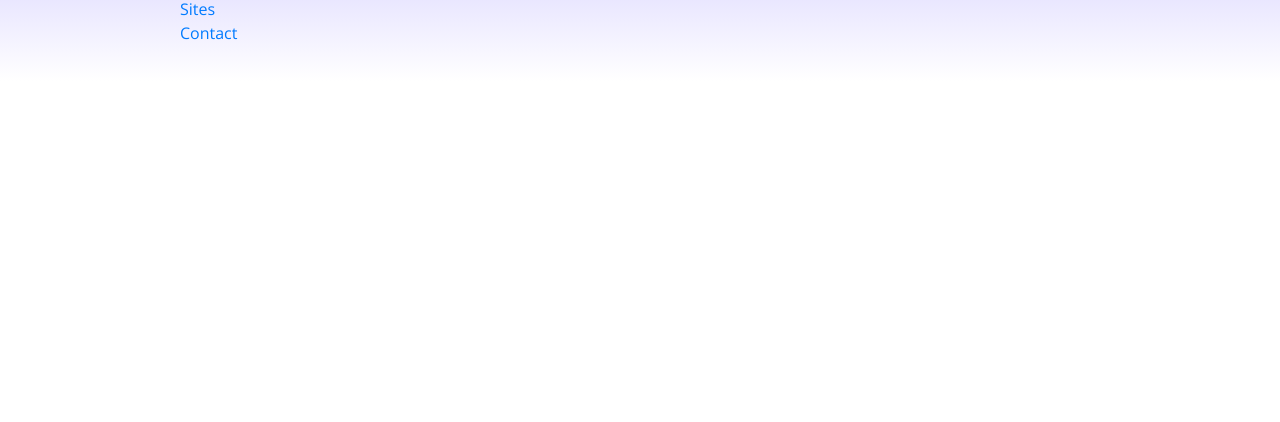
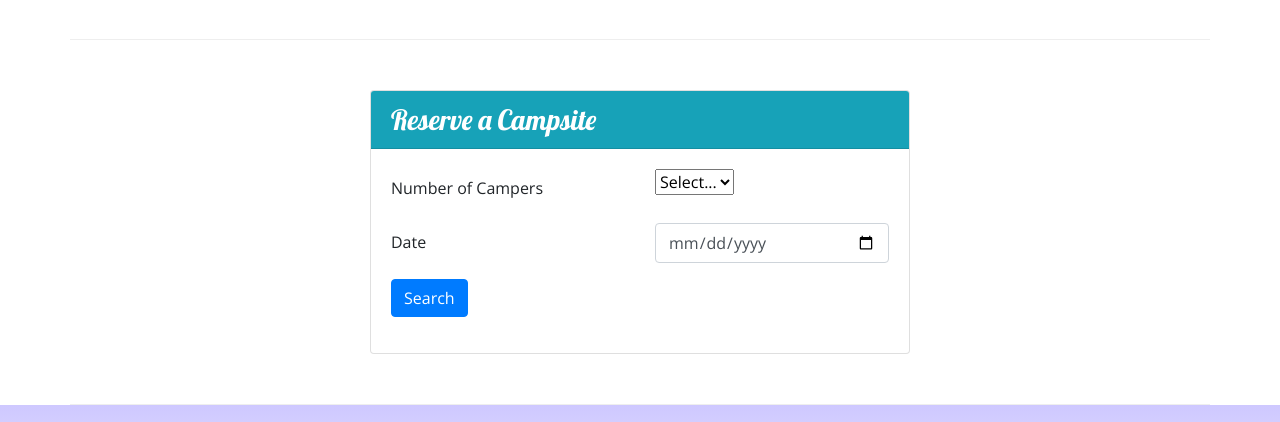
Before and after one commit to ydavidson2021/nucampsite, a website: page index.html in a window 1280 px wide. Shown: the part 1188-1610 px from the top of the page. Before the commit the page ends 1269 px from the top, so only its background shows below. Drawn offline with nearby package versions, Linux system fonts and the light colour scheme.

Commit message:
Week 2 Assignment

```diff
--- a/index.html
+++ b/index.html
@@ -26,9 +26,12 @@
                 <div class="col-4 col-sm-3 align-self-center">
                     <img src="img/logo.png" class="img-fluid"/>
                 </div>
-                <div class="col">
+                <div class="col-md-4 col-xl-2">
                     <h1>NuCamp</h1>
                     <h2>a better way to camp</h2>
+                </div>
+                <div class="col">
+                    <a class="btn btn-info btn-lg mt-4" href="#reserveForm">Reserve Campsite</a>
                 </div>
             </div>
         </div>
@@ -74,8 +77,13 @@
             </div>
 
             <div class="col">
-                <h3>React Lake Campground</h3>
-                <p class="d-none d-sm-block">Nestled in the foothills of the Chrome Mountains, this campground on the shores of the pristine React Lake is a favorite for fly fishers.</p>
+                <div class= "media">
+                    <div class="media-body align-self-center">
+                        <h3>React Lake Campground</h3>
+                        <p class="d-none d-sm-block">Nestled in the foothills of the Chrome Mountains, this campground on the shores of the pristine React Lake is a favorite for fly fishers.</p>
+                    </div>
+                        <img class="d-flex ml-3 img-thumbnail" src="img/react-lake-thumb.jpg"/>
+                </div>
             </div>
         </div>
 
@@ -90,6 +98,44 @@
                     <div class="media-body align-self-center"></div>
                         <h3>Bootstrap Outfitters</h3>
                         <p class="d-none d-sm-block">Bootstrap Outfitters supplies you gear you need at prices you can't beat.</p>
+                    </div>
+                </div>
+            </div>
+        </div>
+        <div class="row row-content">
+            <div class="col-sm-6 mx-auto">
+                <div class="card">
+                    <h3 class="card-header bg-info text-white">Reserve a Campsite</h3>
+                    <div class="card-body">
+                        <form id="reserveForm">
+                            <div class="form-group row">
+                                <label for="numCampers" class="col-sm col-form-label">Number of Campers</label>
+                                <div class="col-sm">
+                                    <select name="numCampers" id="numCampers">
+                                        <option selected>Select...</option>
+                                        <option value="1">1</option>
+                                        <option value="2">2</option>
+                                        <option value="3">3</option>
+                                        <option value="4">4</option>
+                                        <option value="5">5</option>
+                                        <option value="6">6</option>
+                                    </select>
+                                </div>
+                            </div>
+
+                            <div class="form-group row">
+                                <label for="date" class="col-sm col-form-label">Date</label>
+                                <div class="col-sm">
+                                    <input type="date" class="form-control" id="date" name="date" placeholder="date"/>
+                                </div>
+                            </div>
+
+                            <div class="form-group row">
+                                <div class="col">
+                                    <button type="submit" class="btn btn-primary">Search</button>
+                                </div>
+                            </div>
+                        </form>
                     </div>
                 </div>
             </div>
```
